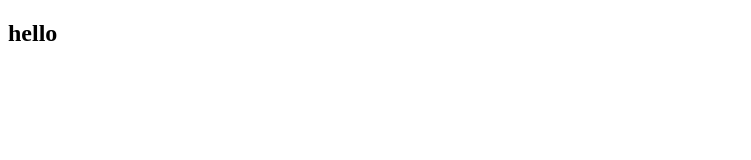
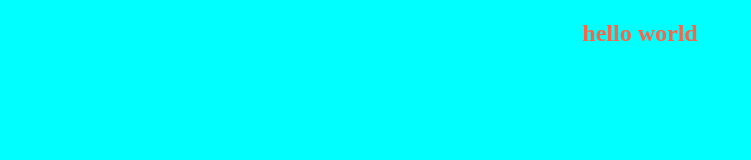
Before and after one commit to narayand-vb/assignment, a plain HTML site: page index.html in a window 1280 px wide. Shown: the whole page, without its empty margins (0-751 px from the left). Drawn offline with Linux system fonts and the light colour scheme.

Commit message:
FEAT-9122|Narayan Dubey|made hello to hello world
FEAT-9122|Narayan Dubey|added some css

```diff
--- a/index.html
+++ b/index.html
@@ -4,9 +4,16 @@
     <meta charset="UTF-8">
     <meta http-equiv="X-UA-Compatible" content="IE=edge">
     <meta name="viewport" content="width=device-width, initial-scale=1.0">
+    <style>
+        body{
+            background-color: aqua;
+            color: tomato;
+            text-align: center;
+        }
+    </style>
     <title>Document</title>
 </head>
 <body>
-    <h2>hello</h2>
+    <h2>hello world</h2>
 </body>
 </html>
```
